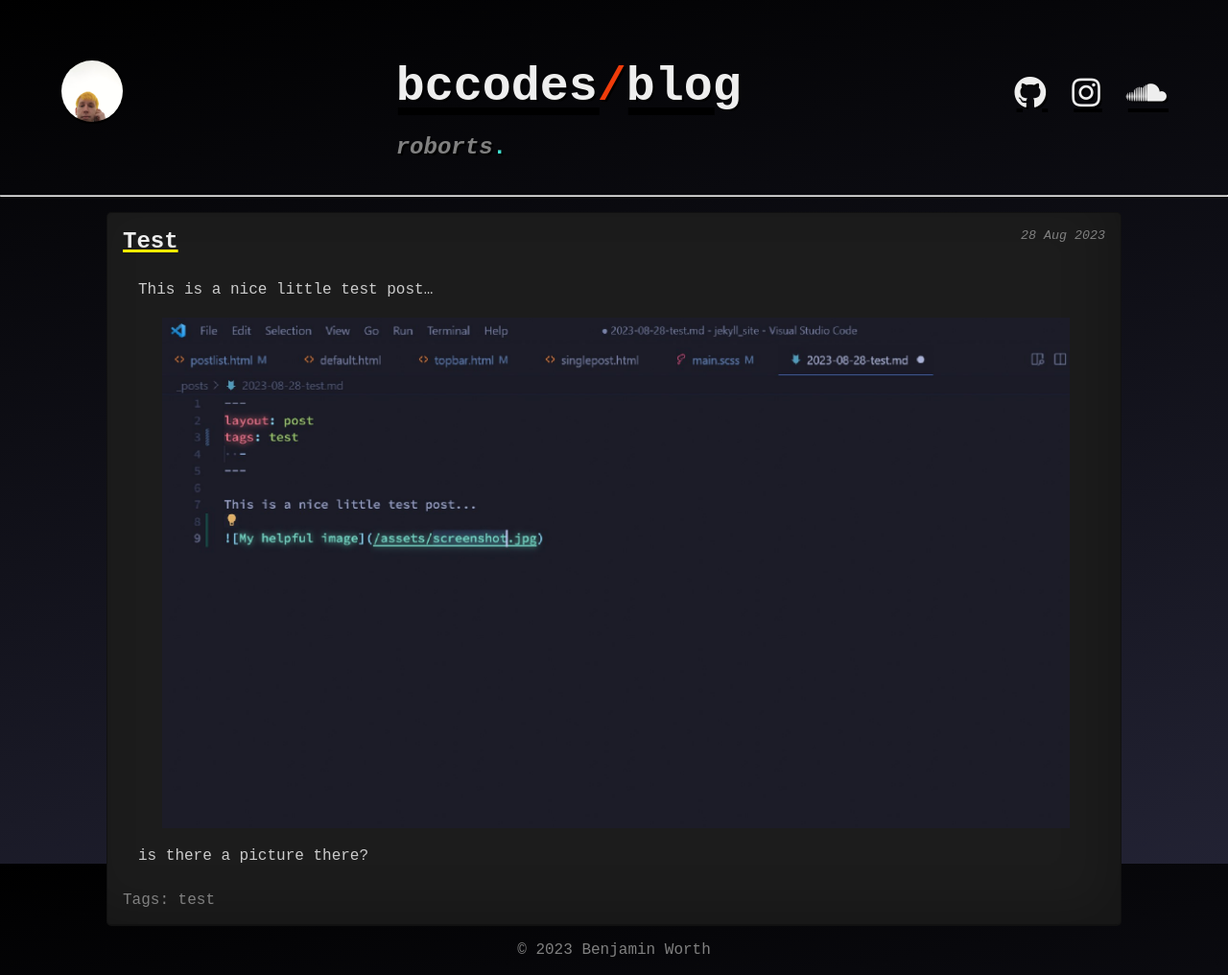
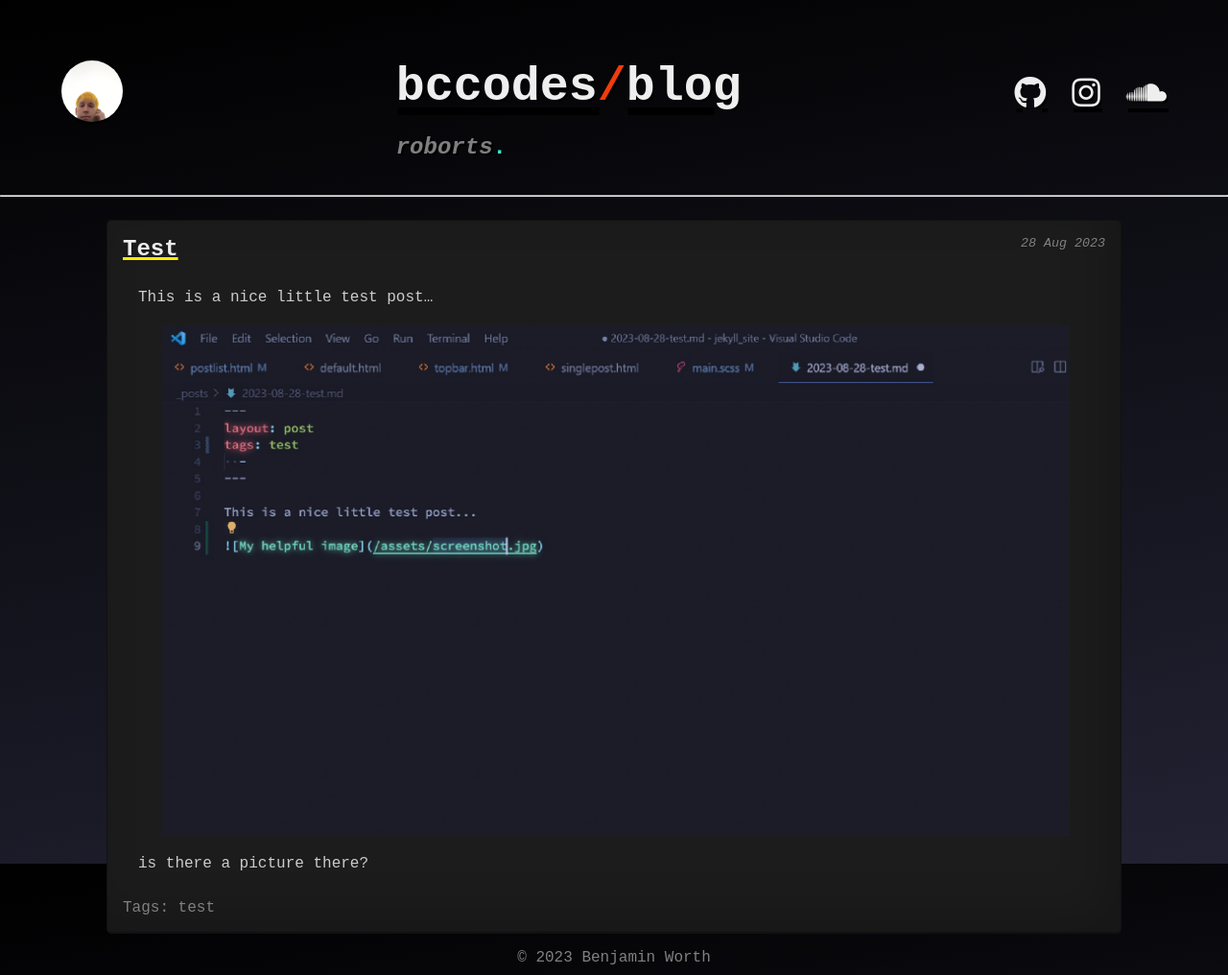
Before and after one commit to bccodes/bccodes.github.io, a Jekyll site: the page built from index.html, in a window 1280 px wide. Shown: the whole page at 96% size. Built offline with Jekyll 4.4.1, drawn with Linux system fonts in a browser that asks for light colours.

Commit message:
Update main.scss

```diff
--- a/_sass/main.scss
+++ b/_sass/main.scss
@@ -113,7 +113,7 @@
 }
 
 #postlist {
-    margin: 1em 5vw 1em 5vw;
+    padding: 1em 5vw 1em 5vw;
     display: flex;
     gap: 1em;
     flex-direction: column;
```
